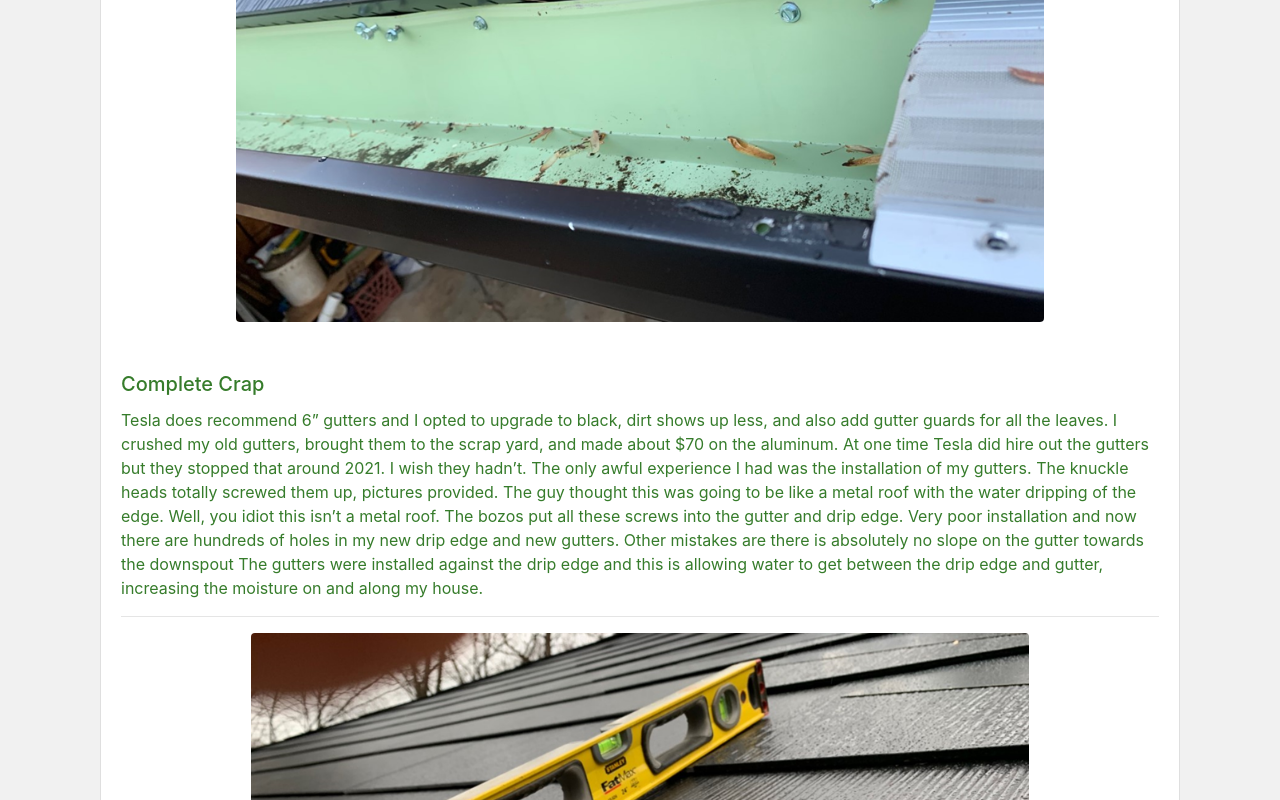
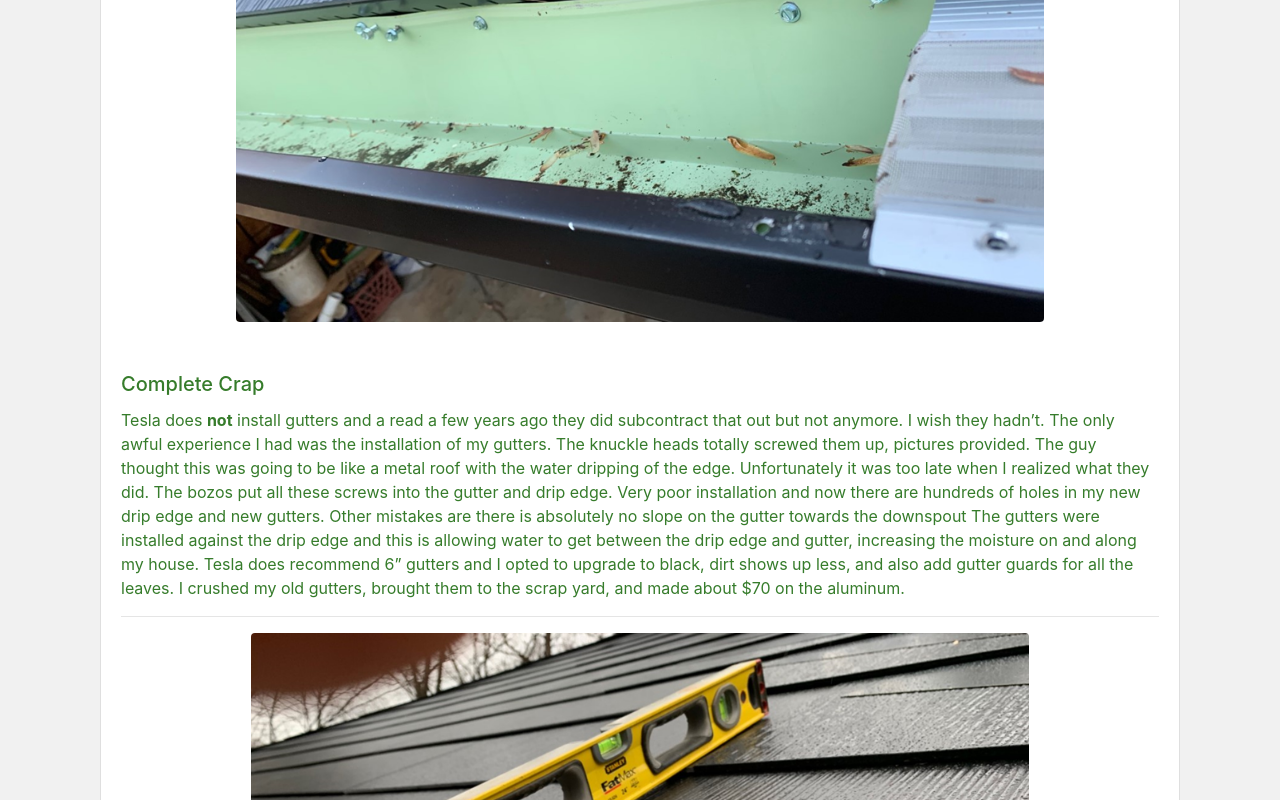
Before and after one commit to pauleppers/MyTeslaSolarRoof, a plain HTML site: page Gutters.html in a window 1280 px wide. Shown: the part 442-1242 px from the top of the page. Drawn offline with nearby package versions, Linux system fonts and the light colour scheme.

Commit message:
update gutter paragraph

```diff
--- a/Gutters.html
+++ b/Gutters.html
@@ -65,7 +65,7 @@
 				<img class="d-block mx-auto w-75 rounded" src="Images/gutters/Screws.png" alt ="Shit gutter install"/>
 				<div class="card-body">
 					<h5 class="card-title">Complete Crap</h5>
-					<p>Tesla does recommend 6” gutters and I opted to upgrade to black, dirt shows up less, and also add gutter guards for all the leaves. I crushed my old gutters, brought them to the scrap yard, and made about $70 on the aluminum. At one time Tesla did hire out the gutters but they stopped that around 2021. I wish they hadn’t. The only awful experience I had was the installation of my gutters. The knuckle heads totally screwed them up, pictures provided. The guy thought this was going to be like a metal roof with the water dripping of the edge. Well, you idiot this isn’t a metal roof. The bozos put all these screws into the gutter and drip edge. Very poor installation and now there are hundreds of holes in my new drip edge and new gutters. Other mistakes are there is absolutely no slope on the gutter towards the downspout The gutters were installed against the drip edge and this is allowing water to get between the drip edge and gutter, increasing the moisture on and along my house.
+					<p>Tesla does <b>not</b> install gutters and a read a few years ago they did subcontract that out but not anymore. I wish they hadn’t. The only awful experience I had was the installation of my gutters. The knuckle heads totally screwed them up, pictures provided. The guy thought this was going to be like a metal roof with the water dripping of the edge. Unfortunately it was too late when I realized what they did. The bozos put all these screws into the gutter and drip edge. Very poor installation and now there are hundreds of holes in my new drip edge and new gutters. Other mistakes are there is absolutely no slope on the gutter towards the downspout The gutters were installed against the drip edge and this is allowing water to get between the drip edge and gutter, increasing the moisture on and along my house. Tesla does recommend 6” gutters and I opted to upgrade to black, dirt shows up less, and also add gutter guards for all the leaves. I crushed my old gutters, brought them to the scrap yard, and made about $70 on the aluminum.
 					</p>
 
 				<hr>
```
